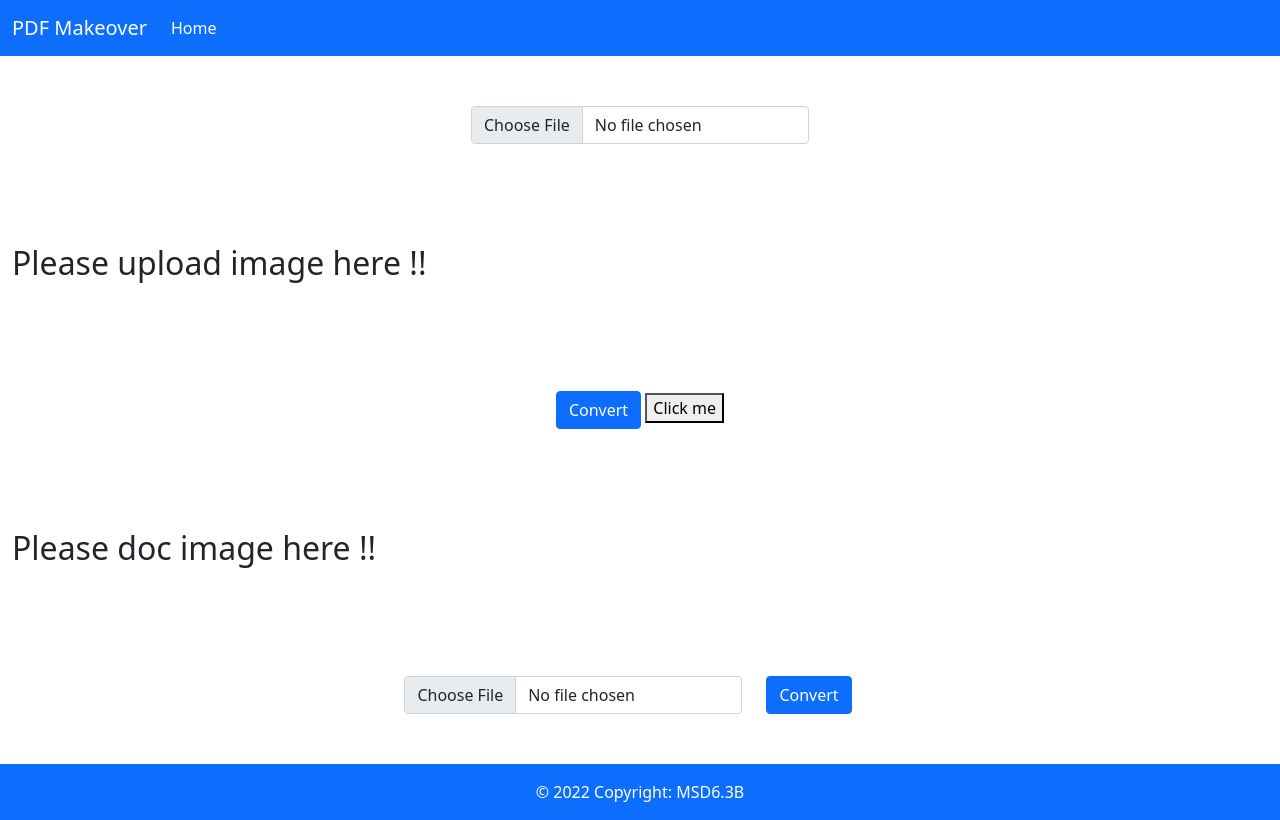
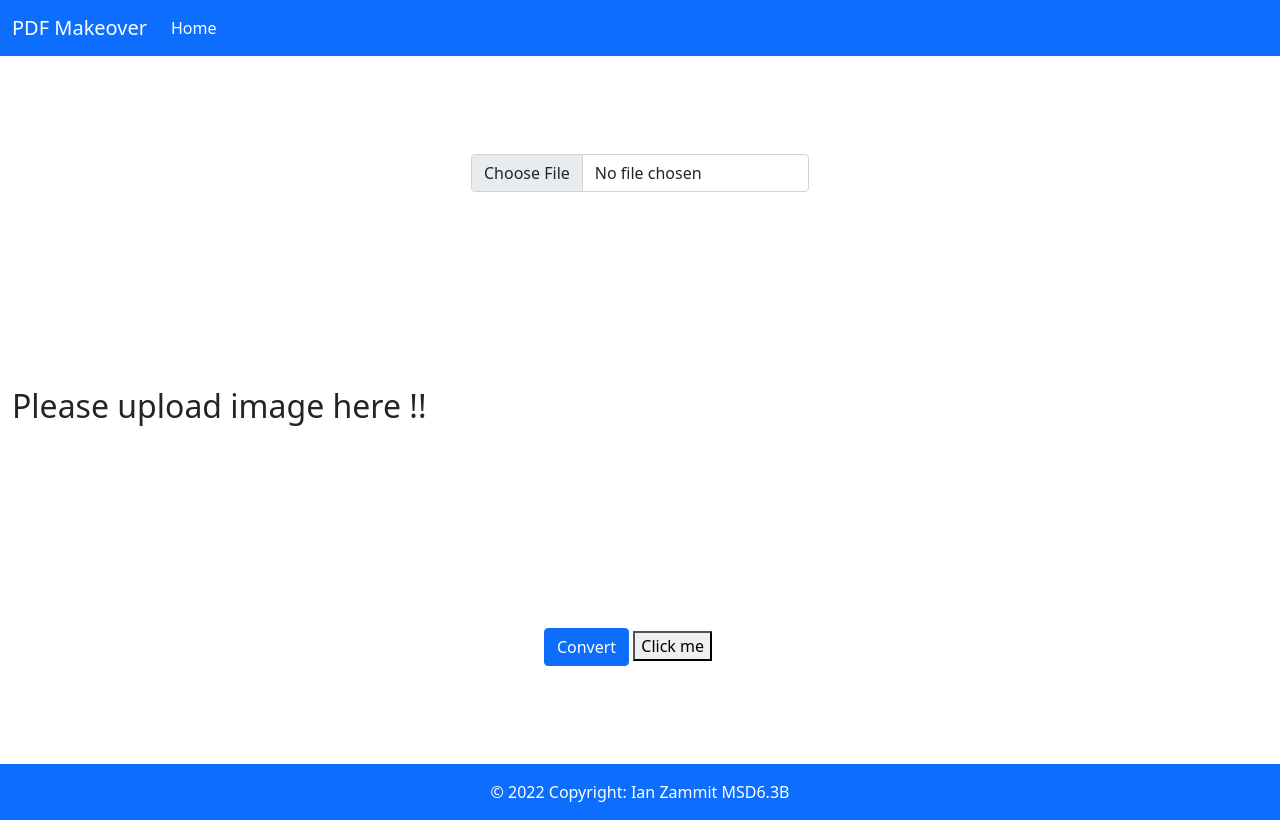
Before and after one commit to Ianmaster231/Programming-For-Cloud, a website: page frontend/index.html in a window 1280 px wide. Drawn offline with nearby package versions, Linux system fonts and the light colour scheme; files whose address does not match are found by name.

Commit message:
fixing index.html and solved bug with image being in completed file

```diff
--- a/backend/routes/upload.js
+++ b/backend/routes/upload.js
@@ -64,7 +64,7 @@ let imageUpload = multer({
   }),
   fileFilter: function (req, file, callback) {
     var ext = path.extname(file.originalname);
-    if (ext !== ".png" && ext !== ".jpg" && ext !== ".gif" && ext !== ".jpeg") {
+    if (ext !== ".png" && ext !== ".jpg" && ext !== ".gif" && ext !== ".jpeg" && ext !== ".doc") {
       return callback(new Error("Only images are allowed"));
     }
     callback(null, true);
--- a/frontend/index.html
+++ b/frontend/index.html
@@ -105,29 +105,6 @@
             </button>
             <button id="btnTest" type="button" onclick="parent.open('https://storage.cloud.google.com/pftc00001.appspot.com/completed/undefined')" >Click me</button>
           </div>
-          <div>
-            <h2>Please doc image here !! </h2>
-          </div>
-          <div class="col-auto justify-content-center">
-            <input
-              id="fileInput1"
-              class="form-control"
-              type="file"
-              id="formFile1"
-              accept="doc/*"
-
-            />
-          </div>
-          <div class="col-auto justify-content-center">
-            <button
-              id="convert"
-              type="button"
-              class="btn btn-primary"
-              onclick="uploadFile1()"
-            >
-              Convert
-            </button>
-          </div>
           <div class="col-auto justify-content-center">
             <!-- not the best method-->
 
@@ -138,7 +115,7 @@
 
     <footer class="bg-light text-center text-lg-start">
       <div class="text-center p-3 bg-primary" style="color: white">
-        © 2022 Copyright: MSD6.3B
+        © 2022 Copyright: Ian Zammit MSD6.3B
       </div>
       <!-- Copyright -->
     </footer>
```
